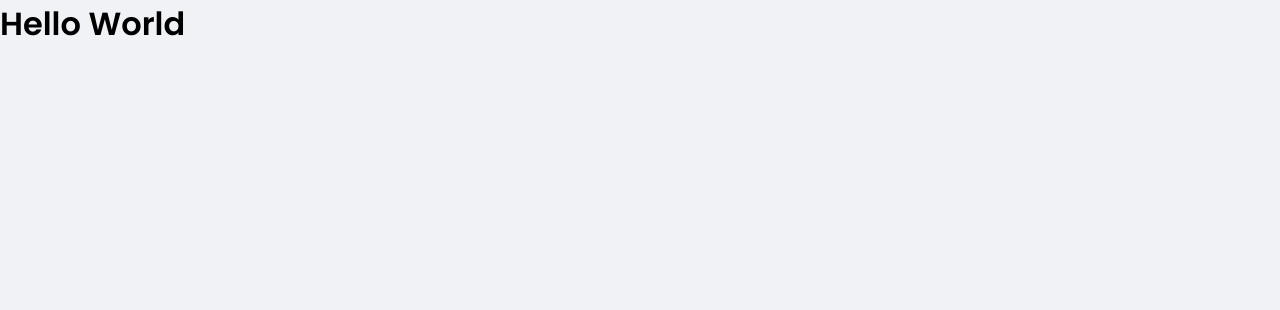
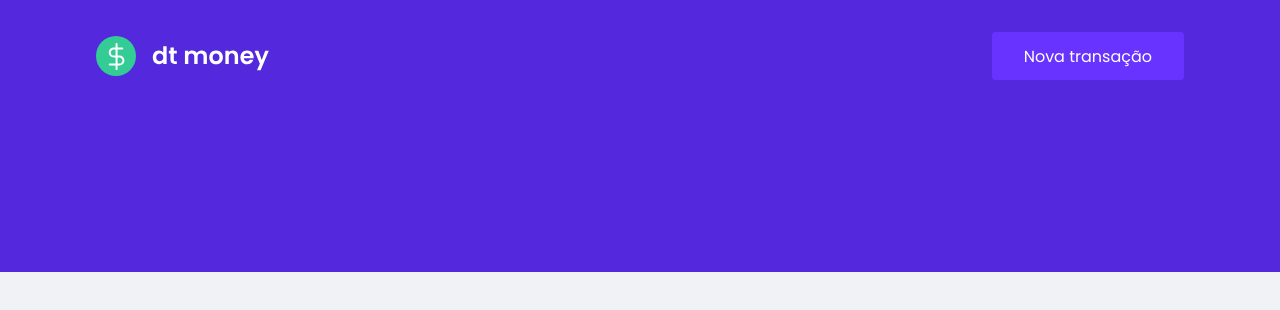
Before and after one commit to eulaludmila/Ignite-React-2021, a React (Create React App) app in the folder dtmoney/: page / in a window 1280 px wide. Shown: the top 310 px of the page. Built offline with nearby package versions, Linux system fonts and the light colour scheme.

Commit message:
feat: Header component

```diff
--- a/dtmoney/src/App.tsx
+++ b/dtmoney/src/App.tsx
@@ -1,10 +1,11 @@
+import { Header } from "./components/Header";
 import { GlobalStyle } from "./styles/global";
 
 export function App() {
   return (
-    <div className="App">
-      <h1>Hello World</h1>
+    <>
+      <Header />
       <GlobalStyle />
-    </div>
+    </>
   );
 }
--- /dev/null
+++ b/dtmoney/src/components/Header/index.tsx
@@ -0,0 +1,15 @@
+import logoImg from "../../assets/logo.svg";
+import { Container, Content } from "./styles";
+
+export function Header() {
+  return (
+    <Container>
+      <Content>
+        <img src={logoImg} alt="dtMoney" />
+        <button type="button">
+          Nova transação
+        </button>
+      </Content>
+    </Container>
+  )
+}
--- /dev/null
+++ b/dtmoney/src/components/Header/styles.ts
@@ -0,0 +1,30 @@
+import styled from 'styled-components';
+
+export const Container = styled.header`
+  background: var(--blue);
+`
+
+export const Content = styled.div`
+  max-width: 1120px;
+  margin: 0 auto;
+
+  padding: 2rem 1rem 12rem;
+  display: flex;
+  align-items: center;
+  justify-content: space-between;
+
+  button {
+    font-size: 1rem;
+    color: #fff;
+    background: var(--blue-light);
+    border: 0;
+    padding: 0 2rem;
+    border-radius: 0.25rem;
+    height: 3rem;
+    transition: filter 0.2s;
+    &:hover {
+      filter: brightness(0.9);
+    }
+  }
+
+`
```
